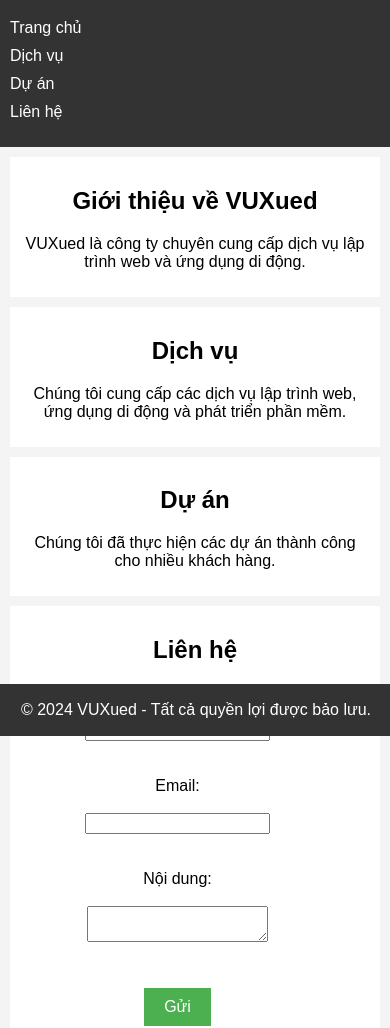
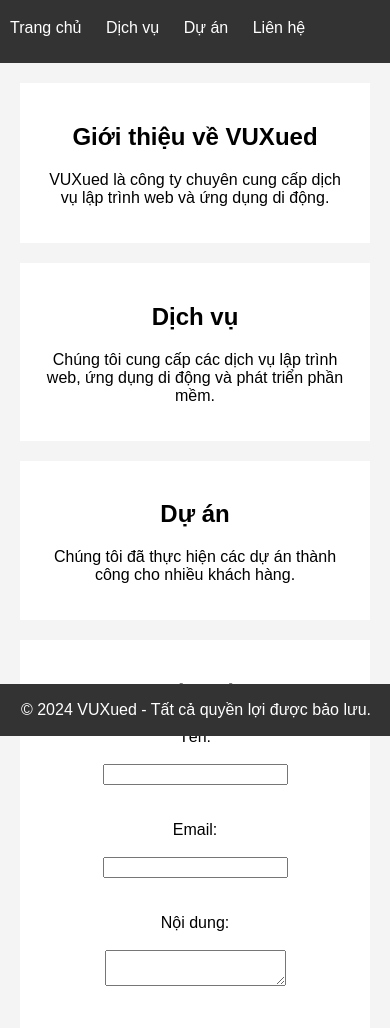
Before and after one commit to truongvu201005/VUXued_Website, a plain HTML site: page index.html in a window 390 px wide. Shown: the part 108-1136 px from the top of the page. Drawn offline with Linux system fonts and the light colour scheme.

Commit message:
Cập nhật giao diện và chức năng form

```diff
--- a/styles.css
+++ b/styles.css
@@ -79,19 +79,3 @@
 input.error, textarea.error {
     border: 1px solid red;
 }
-/* Giao diện cho thiết bị nhỏ hơn 768px (mobile) */
-@media (max-width: 768px) {
-    section {
-        padding: 10px;
-        margin: 10px;
-    }
-
-    form {
-        width: 90%;
-    }
-
-    header nav ul li {
-        display: block;
-        margin: 10px 0;
-    }
-}
```
